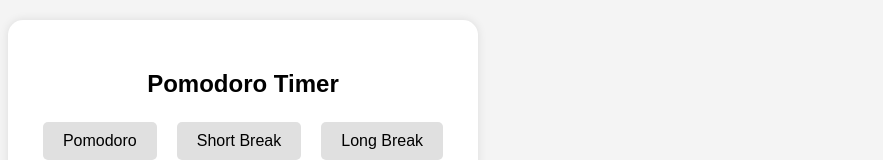
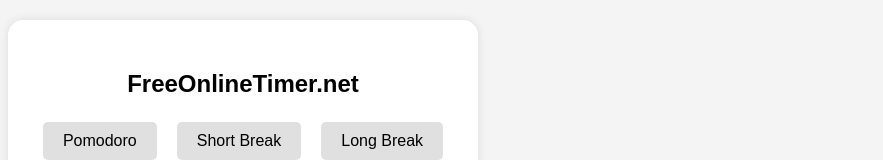
Before and after one commit to pedramref/freeonlinetimer, a plain HTML site: page index.html in a window 1280 px wide. Shown: the part 222-382 px from the top of the page, without its empty margins (397-1280 px from the left). Drawn offline with Linux system fonts and the light colour scheme.

Commit message:
Update index.html

```diff
--- a/index.html
+++ b/index.html
@@ -88,7 +88,7 @@
 <body>
   <button class="toggle-dark" onclick="toggleDarkMode()">Toggle Dark Mode</button>
   <div class="timer-box">
-    <h2>Pomodoro Timer</h2>
+    <h2>FreeOnlineTimer.net</h2>
     <div class="mode-buttons">
       <button onclick="setMode('pomodoro')">Pomodoro</button>
       <button onclick="setMode('shortBreak')">Short Break</button>
```
